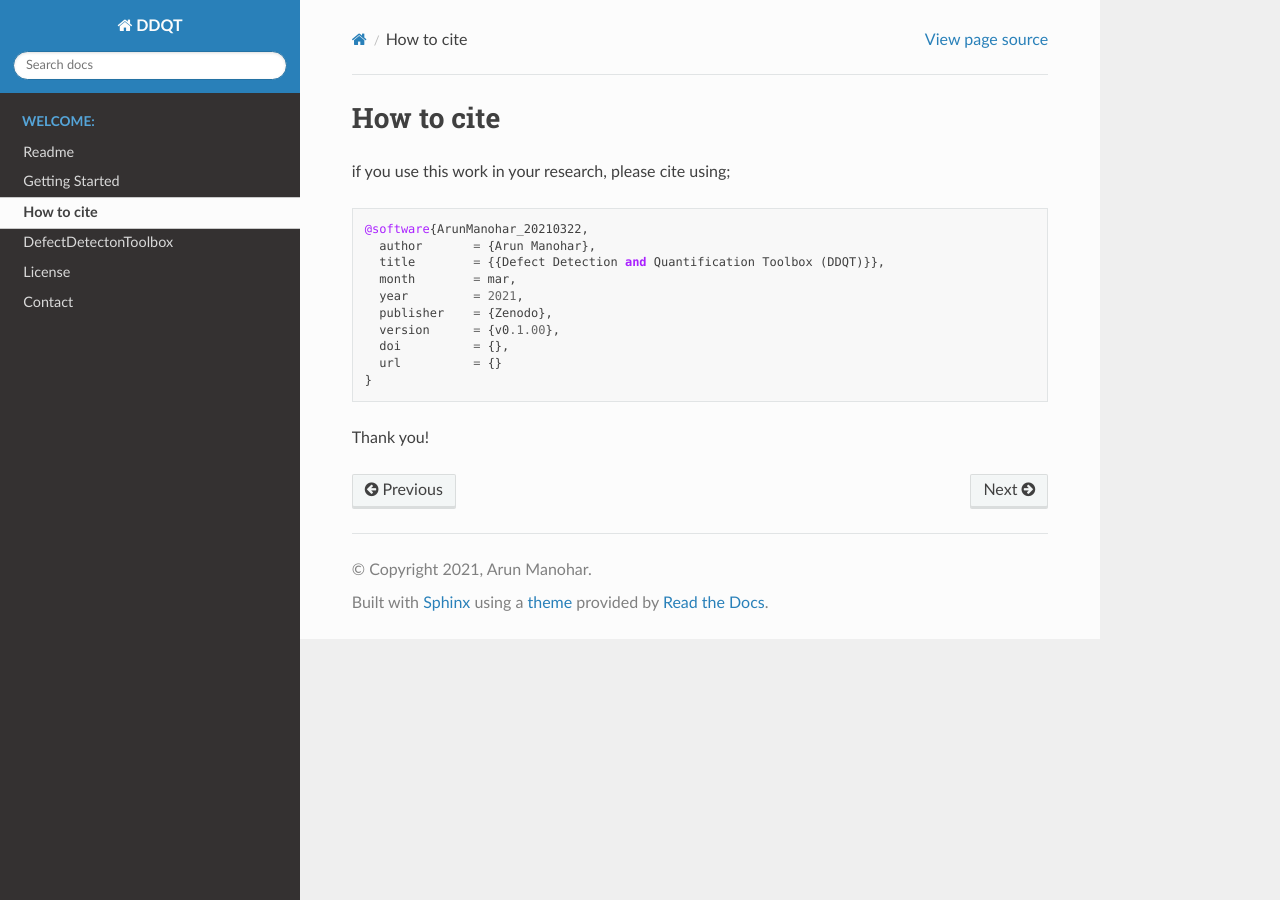
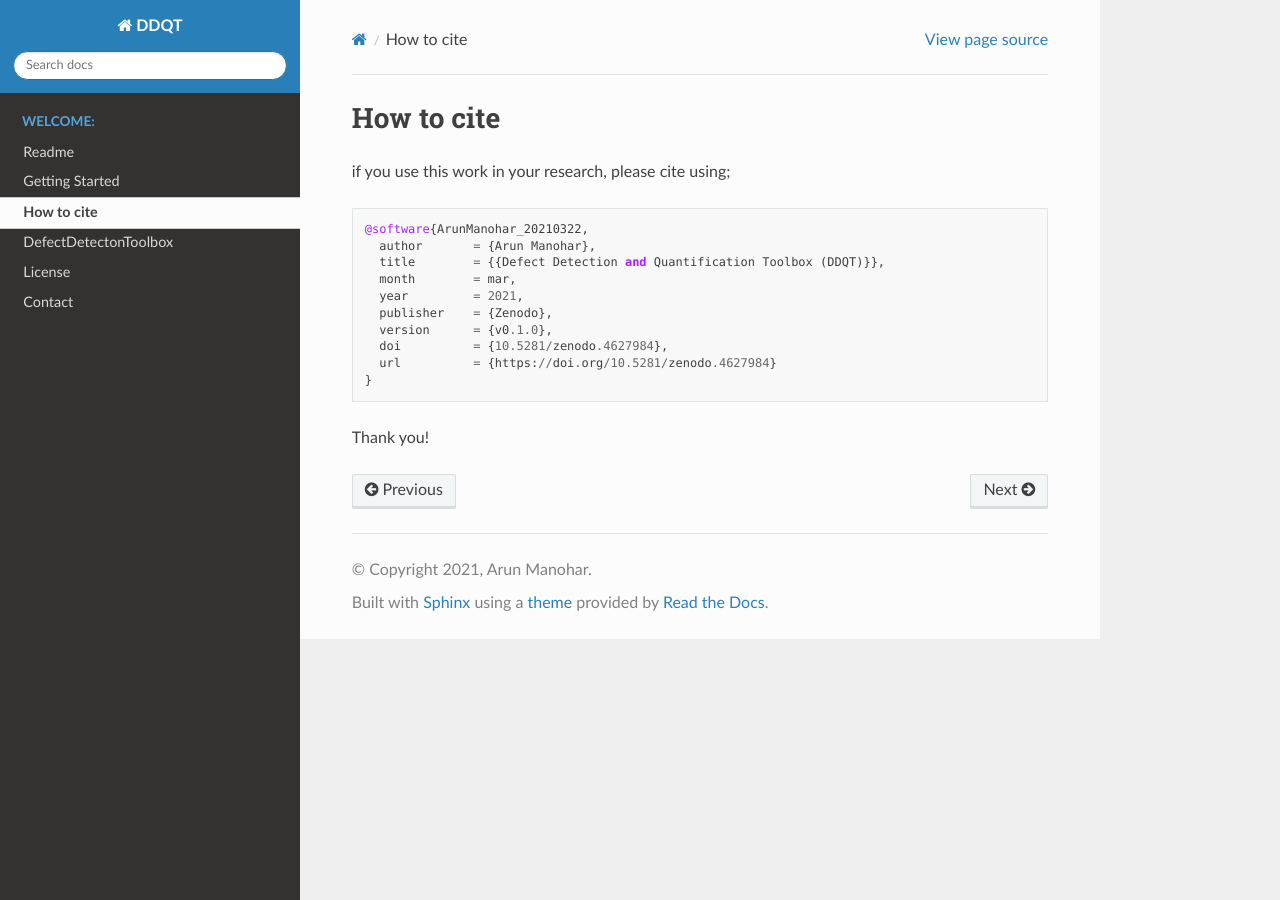
Before and after one commit to arunmano121/DDQT, a Sphinx documentation site: the page built from docs/citation.rst, in a window 1280 px wide. Built offline with Sphinx 7.4.7 and the Read the Docs theme 2.0.0, drawn with Linux system fonts in a browser that asks for light colours.

Commit message:
added zenodo's DOI to citation and readme pages

```diff
--- a/docs/citation.rst
+++ b/docs/citation.rst
@@ -11,9 +11,9 @@ if you use this work in your research, please cite using;
       month        = mar,
       year         = 2021,
       publisher    = {Zenodo},
-      version      = {v0.1.00},
-      doi          = {},
-      url          = {}
+      version      = {v0.1.0},
+      doi          = {10.5281/zenodo.4627984},
+      url          = {https://doi.org/10.5281/zenodo.4627984}
     }
 
 Thank you!
--- a/docs/readme.rst
+++ b/docs/readme.rst
@@ -50,9 +50,9 @@ If you use this work in your research, please cite using;
       month        = mar,
       year         = 2021,
       publisher    = {Zenodo},
-      version      = {v0.1.00},
-      doi          = {},
-      url          = {}
+      version      = {v0.1.0},
+      doi          = {10.5281/zenodo.4627984},
+      url          = {https://doi.org/10.5281/zenodo.4627984}
     }
 
 Thank you!
```
